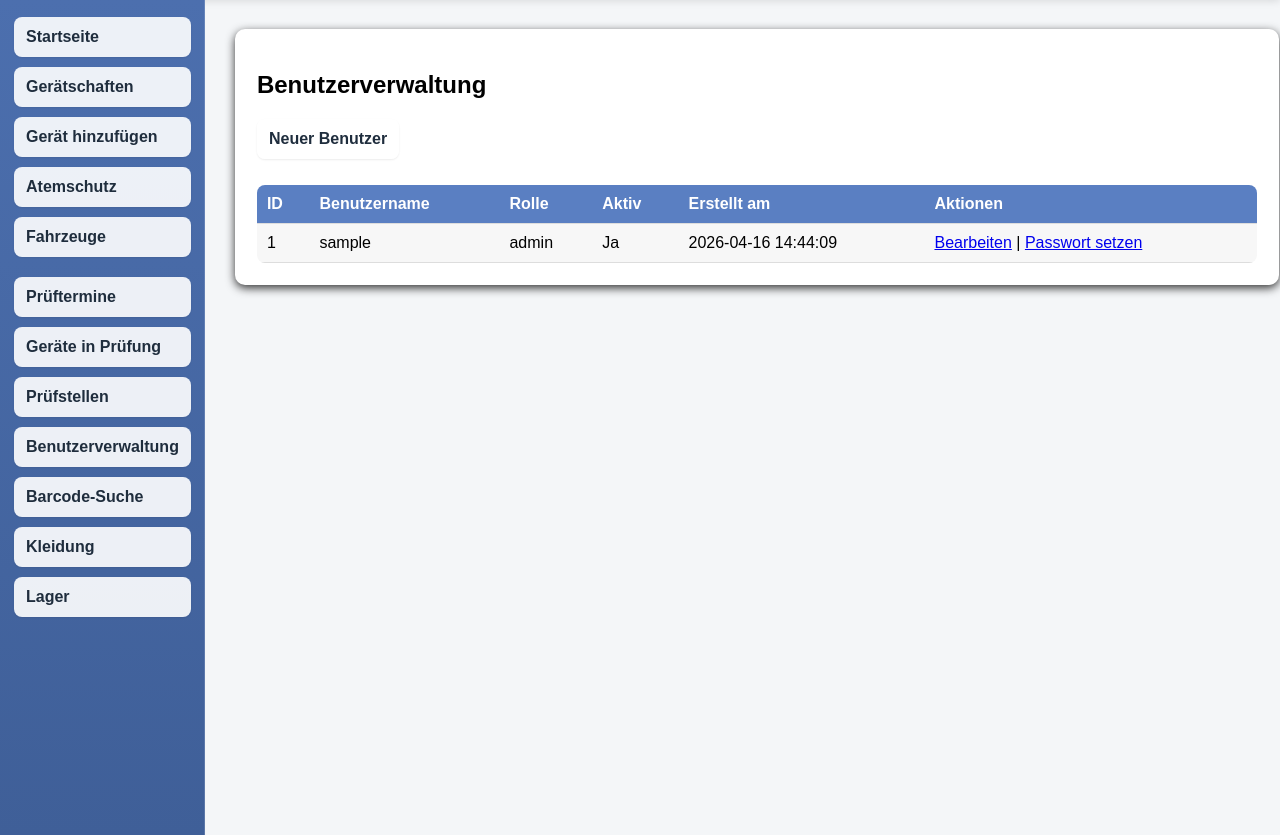
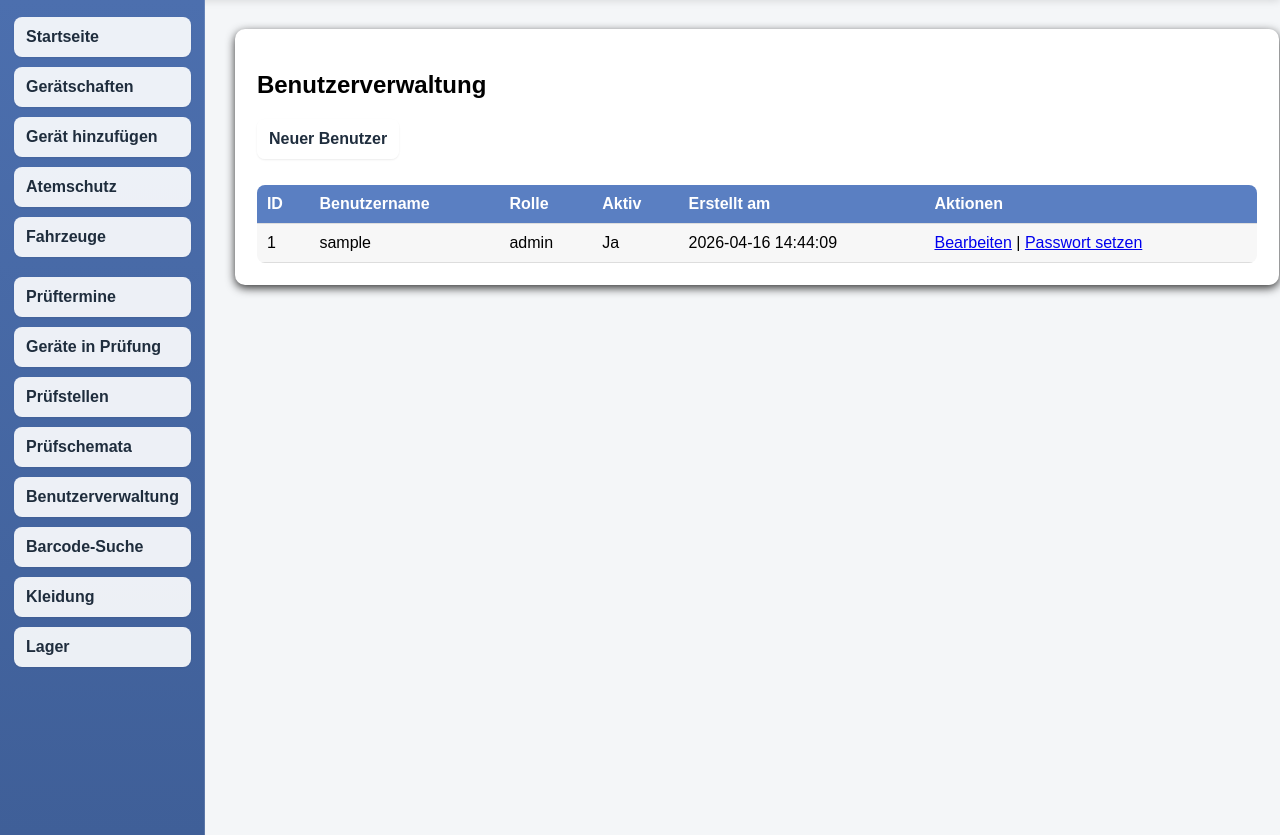
Before and after one commit to Martin22Him/feuerwehr-inventar, a Flask app: page /benutzer in a window 1280 px wide. Shown: the part 68-903 px from the top of the page. Run offline with Flask 3, Linux system fonts and the light colour scheme; a user stored in the database is signed in; data comes from the database, SQL or seed files in the repository; some libraries are stand-ins or nearby versions.

Commit message:
base.html

```diff
--- a/templates/base.html
+++ b/templates/base.html
@@ -210,6 +210,9 @@
         {% if current_user.role in ["admin", "geraetewart"] %}
         <a href="/pruefstellen" class="nav-button">Prüfstellen</a>
         {% endif %}
+        {% if current_user.role in ["admin", "geraetewart"] %}
+        <a href="/pruefschemata" class="nav-button">Prüfschemata</a>
+        {% endif %}
         {% if current_user.role == "admin" %}
         <a href="/benutzer" class="nav-button">Benutzerverwaltung</a>
         {% endif %}
```
